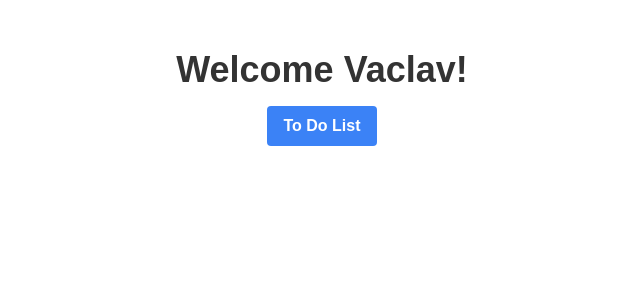
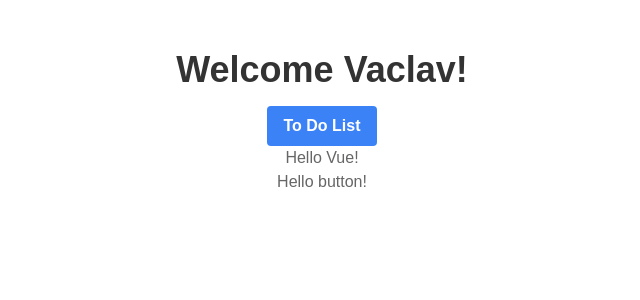
Before and after one commit to VaclavHrbek/Web-ToDo, a Django app: page / in a window 1280 px wide. Shown: the top 300 px of the page, without its empty margins (318-958 px from the left). Run offline with Django 3.2, Linux system fonts and the light colour scheme.

Commit message:
Add vue using CDN for now.

```diff
--- /dev/null
+++ b/django_app/_project/_homepage_app/static/_homepage_app/index.js
@@ -0,0 +1,14 @@
+const { createApp, ref } = Vue
+
+createApp({
+  delimiters: ['[[', ']]'],
+  setup() {
+    const message = ref('Hello Vue!')
+    const button = ref('Hello button!')
+
+    return {
+      message,
+      button
+    }
+  }
+}).mount('#app')
--- a/django_app/_project/_homepage_app/templates/_homepage_app/index.html
+++ b/django_app/_project/_homepage_app/templates/_homepage_app/index.html
@@ -1,3 +1,4 @@
+{% load static %}
 <!DOCTYPE html>
 <html lang="en">
 <head>
@@ -5,6 +6,20 @@
     <meta name="viewport" content="width=device-width, initial-scale=1.0">
     <title>Welcome</title>
     <link href="https://cdn.jsdelivr.net/npm/tailwindcss@2.2.19/dist/tailwind.min.css" rel="stylesheet">
+    <script src="https://unpkg.com/vue@3/dist/vue.global.js"></script>
+</head>
+
+<body>
+    <div id="app">
+        <h1 class="text-4xl font-bold mb-4">Welcome Vaclav!</h1>
+        <button class="bg-blue-500 hover:bg-blue-700 text-white font-bold py-2 px-4 rounded" onclick="window.location.href='/tasks/'">To Do List</button>
+        <p>[[ message ]]</p>
+        <p>[[ button ]]</p>
+    </div>
+
+        <script src="{% static '_homepage_app/index.js' %}"></script>
+</body>
+</html>
 
 <style>
     body {
@@ -19,10 +34,3 @@
         color: #666;
     }
 </style>
-</head>
-<body>
-        <h1 class="text-4xl font-bold mb-4">Welcome Vaclav!</h1>
-        <button class="bg-blue-500 hover:bg-blue-700 text-white font-bold py-2 px-4 rounded" onclick="window.location.href='/tasks/'">To Do List</button>
-
-</body>
-</html>
--- a/django_app/_project/_tasks_app/templates/_tasks_app/index.html
+++ b/django_app/_project/_tasks_app/templates/_tasks_app/index.html
@@ -6,7 +6,7 @@
         <meta name="viewport" content="width=device-width, initial-scale=1.0">
         <title>Tasks</title>
         <link href="https://cdn.jsdelivr.net/npm/tailwindcss@2.2.19/dist/tailwind.min.css" rel="stylesheet">
-
+        <script src="https://unpkg.com/vue@3/dist/vue.global.js"></script>
     </head>
 <body>
     <h1>Tasks</h1>
```
Lines whose indentation alone changed are shown as unchanged.
